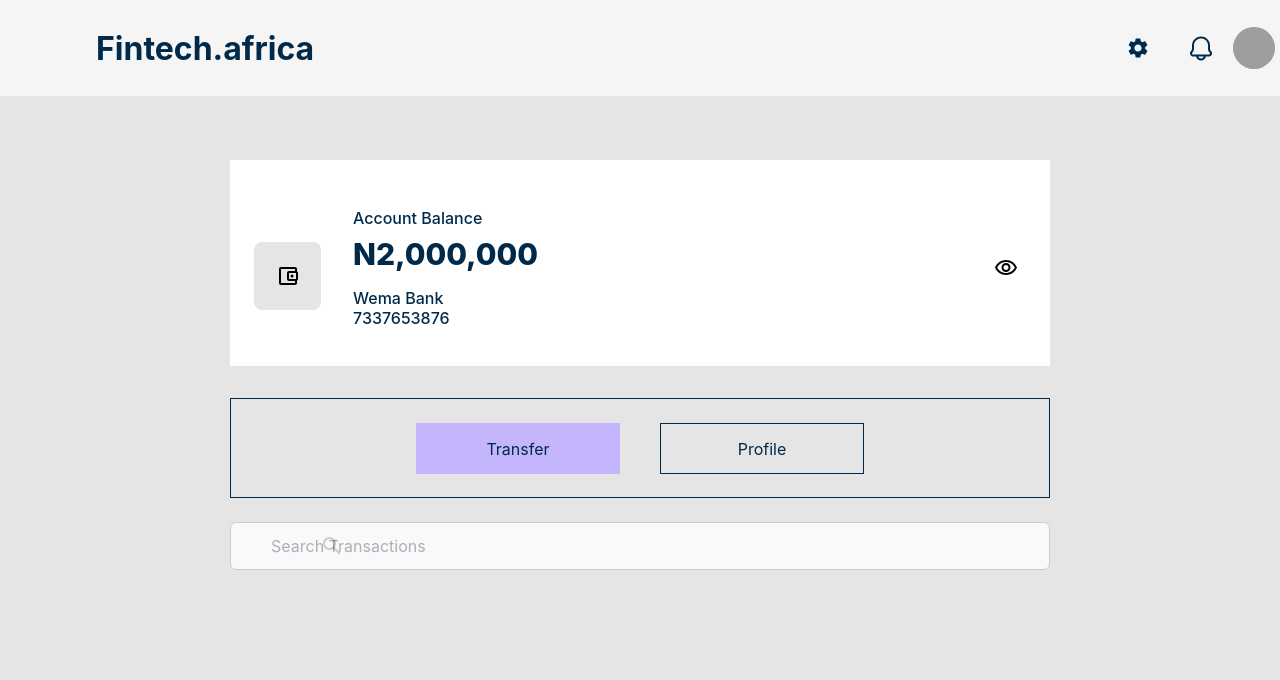
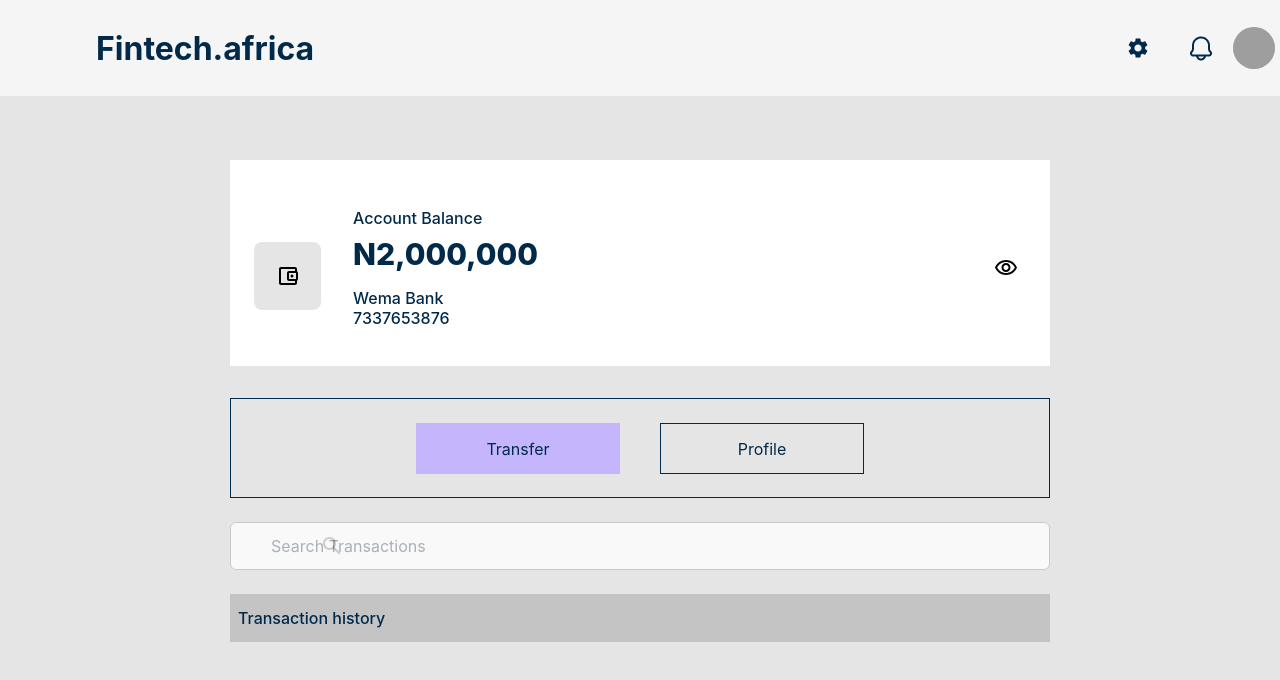
Before and after one commit to Danny4life/fintech.africa, a React (Vite) app: page /dashboard in a window 1280 px wide. Shown: the top 680 px of the page. Built offline with nearby package versions, Linux system fonts and the light colour scheme; grey boxes are pictures that could not be loaded.

Commit message:
add transaction history

```diff
--- a/src/component/dashboard-component/Wallet.jsx
+++ b/src/component/dashboard-component/Wallet.jsx
@@ -6,7 +6,7 @@ import { Link } from 'react-router-dom';
 
 const Wallet = () => {
     return (
-        <section className="h-screen bg-[#E5E5E5]">
+        <section className="h-screen bg-[#E5E5E5] non-italic">
             <section>
                 <div className="flex justify-center items-center pt-16">
                     <div className="w-[820px] h-[206px] bg-[#FFFFFF]">
@@ -61,6 +61,11 @@ const Wallet = () => {
 
                     </div>
                 </div>
+                 <div className='flex justify-center pt-6'>
+                    <div className='w-[820px] h-[48px] bg-[#C4C4C4] flex items-center'>
+                        <span className='ml-2 text-base font-medium leading-5 text-[#012A4A]'>Transaction history</span>
+                    </div>
+                </div>
             </section>
 
         </section>
```
